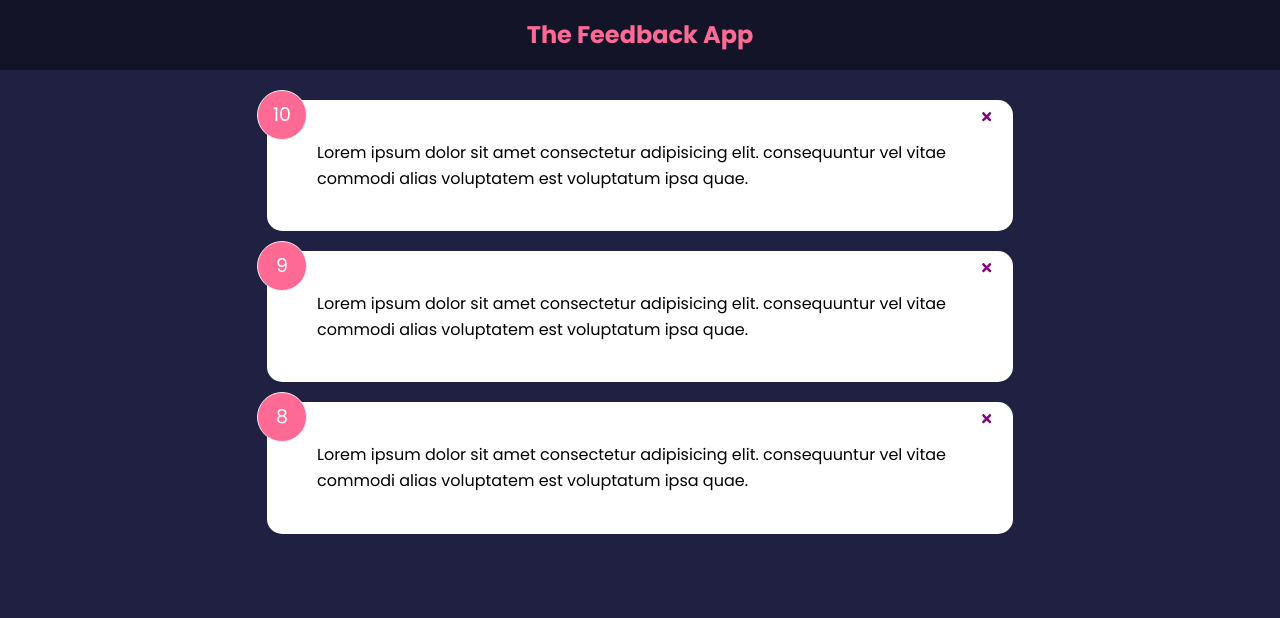
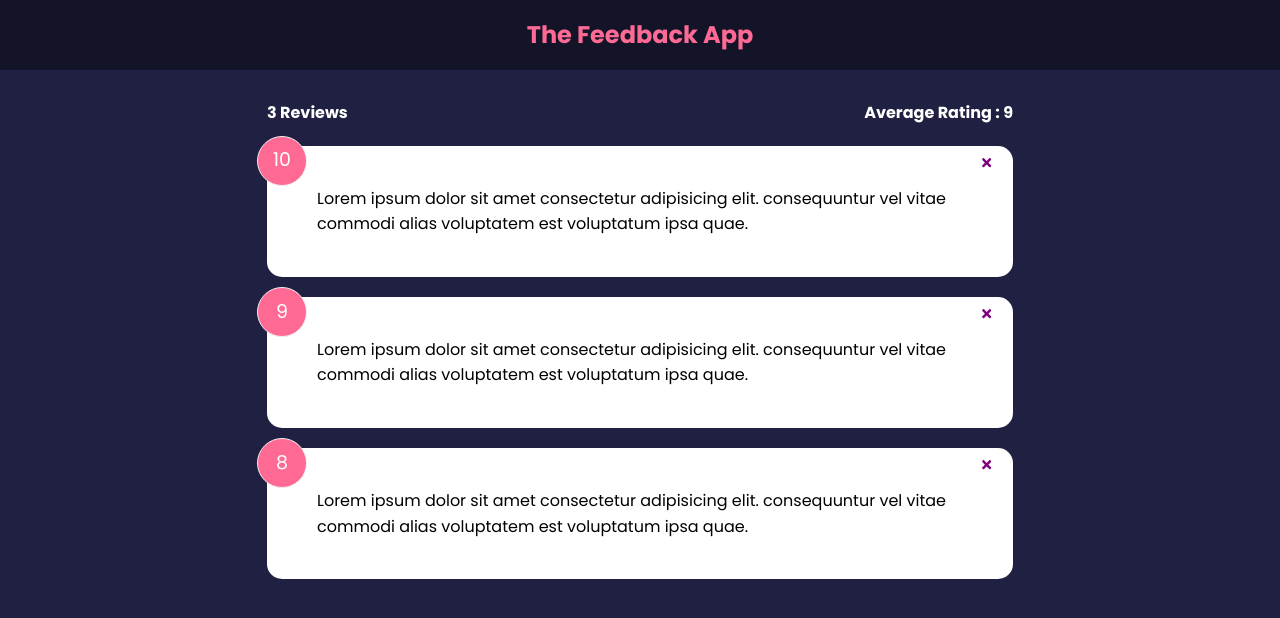
Before and after one commit to prakaran/React_Feedback_App, a React app: page / in a window 1280 px wide. Shown: the top 618 px of the page. Built offline with nearby package versions, Linux system fonts and the light colour scheme; the HTML template or start-up script is replaced by a standard one.

Commit message:
FeedbackStats Component

```diff
--- a/src/App.jsx
+++ b/src/App.jsx
@@ -2,6 +2,8 @@
 import Header from './components/Header'
 import FeedbackList from './components/FeedbackList'
 import FeedbackData from './data/FeedbackData.js'
+import FeedbackStats from './components/FeedbackStats.jsx'
+
 
 
 const App = () => {
@@ -16,7 +18,8 @@
     <>
       <Header />
       <div className='container'>
-      <FeedbackList feedback={feedback} handleDelete = {deleteFeedback}/>
+        <FeedbackStats feedback={feedback}/>
+        <FeedbackList feedback={feedback} handleDelete = {deleteFeedback}/>
       </div>
     </>
 
--- /dev/null
+++ b/src/components/FeedbackStats.jsx
@@ -0,0 +1,26 @@
+import React from 'react'
+import Card from './shared/Card'
+import PropTypes from 'prop-types'
+
+const FeedbackStats = ({feedback}) => {
+
+    let average = feedback.reduce((acc, cur)=>{
+        return acc + cur.rating
+    }, 0) /feedback.length
+
+    average = average.toFixed(1).replace(/[.,]0$/, '')
+
+  return (
+    <div className='feedback-stats'>
+        <h4>{feedback.length} Reviews</h4>
+        <h4>Average Rating : {isNaN(average) ? 0 : average} </h4>
+    </div>
+  )
+
+  FeedbackStats.propTypes ={
+    feedback : PropTypes.array.isRequired,
+  }
+
+}
+
+export default FeedbackStats
--- a/src/index.css
+++ b/src/index.css
@@ -63,3 +63,8 @@
     background: none;
     border: none;
   }
+
+  .feedback-stats{
+    display: flex;
+    justify-content: space-between;
+  }
```
